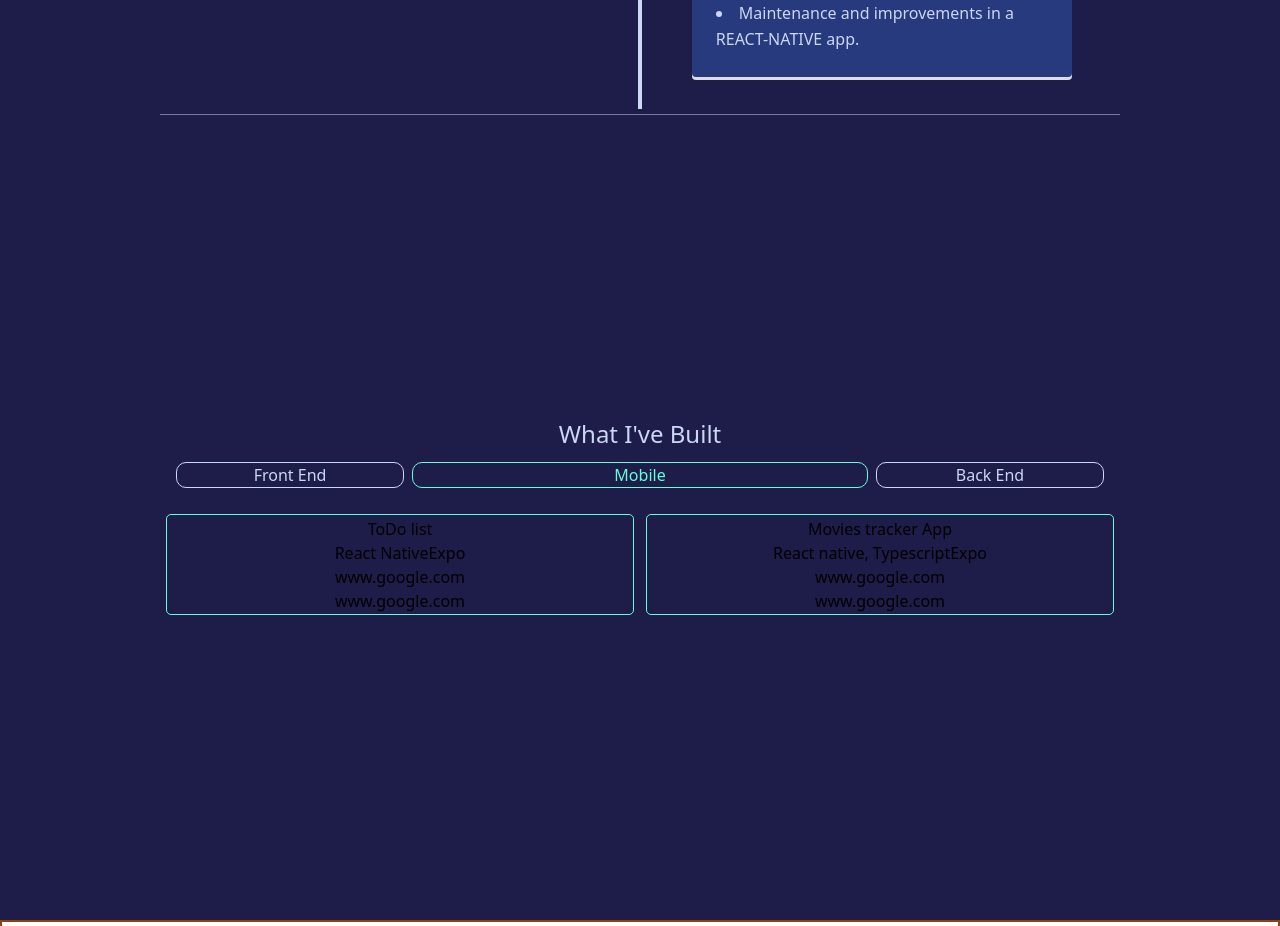
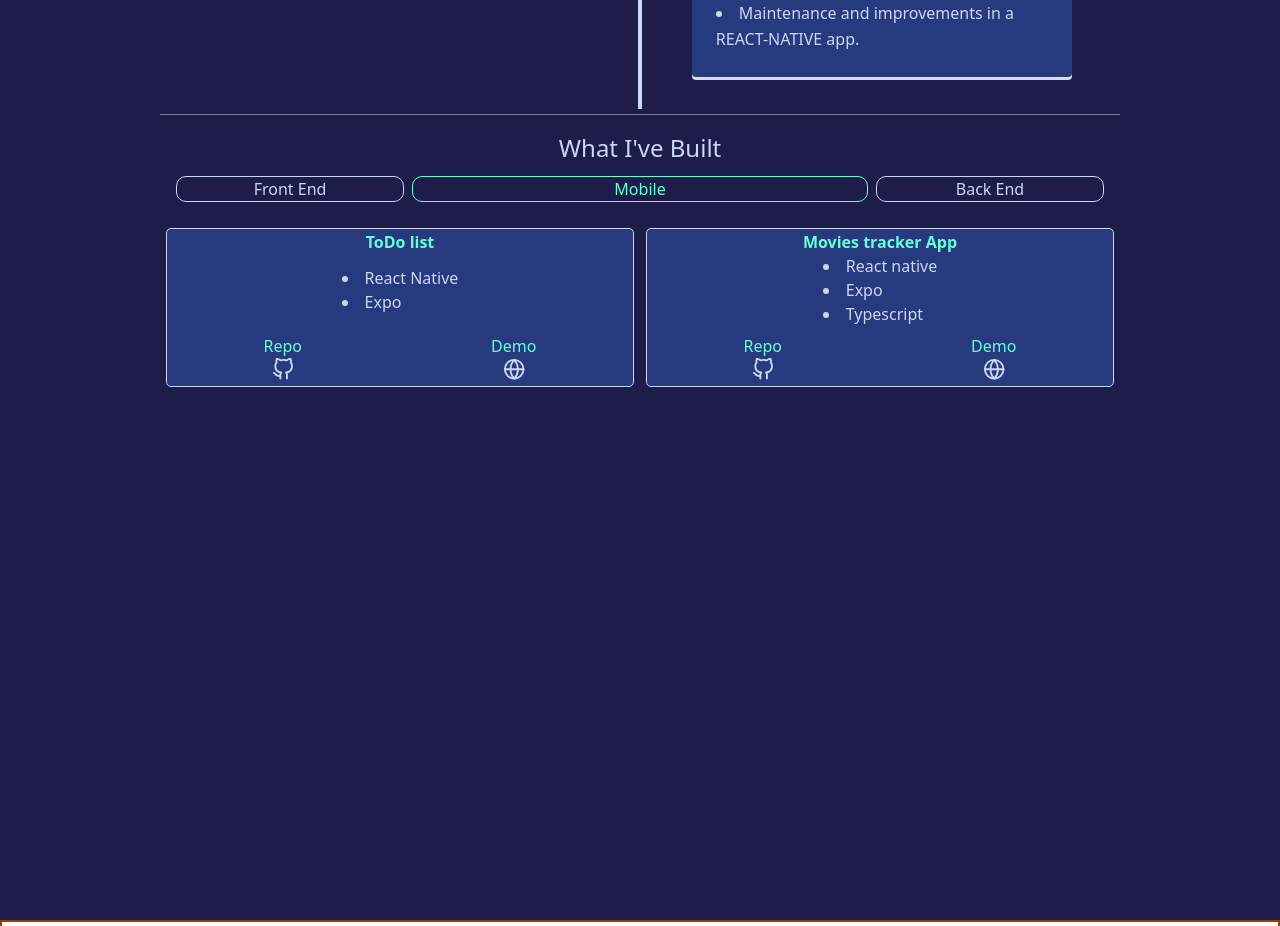
Before and after one commit to GonzaloGorgojo/GonzaloGorgojoV2, a React (Vite) app: page / in a window 1280 px wide. Shown: the part 1860-2786 px from the top of the page. Built offline with nearby package versions, Linux system fonts and the light colour scheme.

Commit message:
feat(projects): finished projects screen with his components

```diff
--- a/src/assets/projects.json
+++ b/src/assets/projects.json
@@ -4,53 +4,53 @@
     "tag": "Mobile",
     "technologies": ["React Native", "Expo"],
     "description": "ToDo list",
-    "demoLink": "www.google.com",
-    "repoLink": "www.google.com"
+    "demoLink": "https://www.google.com/",
+    "repoLink": "https://www.google.com/"
   },
   {
     "id": 2,
     "tag": "Mobile",
-    "technologies": ["React native, Typescript", "Expo"],
+    "technologies": ["React native", "Expo", "Typescript"],
     "description": "Movies tracker App",
-    "demoLink": "www.google.com",
-    "repoLink": "www.google.com"
+    "demoLink": "https://www.google.com/",
+    "repoLink": "https://www.google.com/"
   },
   {
     "id": 3,
     "tag": "Front End",
-    "technologies": ["React, Typescript", "Vite"],
+    "technologies": ["React", "Typescript", "Vite"],
     "description": "Super Front app",
-    "demoLink": "www.google.com",
-    "repoLink": "www.google.com"
+    "demoLink": "https://www.google.com/",
+    "repoLink": "https://www.google.com/"
   },
   {
     "id": 4,
     "tag": "Front End",
-    "technologies": ["React, Typescript", "Vite"],
+    "technologies": ["React", "Typescript", "Vite"],
     "description": "Ultra front app",
-    "repoLink": "www.google.com"
+    "repoLink": "https://www.google.com/"
   },
   {
     "id": 5,
     "tag": "Back End",
-    "technologies": ["Node, Nestjs", "Typescript"],
+    "technologies": ["Node", "Nestjs", "Typescript"],
     "description": "Super back app",
-    "demoLink": "www.google.com",
-    "repoLink": "www.google.com"
+    "demoLink": "https://www.google.com/",
+    "repoLink": "https://www.google.com/"
   },
   {
     "id": 6,
     "tag": "Back End",
-    "technologies": ["Node, Nestjs", "Typescript"],
+    "technologies": ["Node", "Nestjs", "Typescript"],
     "description": "Super back app",
-    "demoLink": "www.google.com",
-    "repoLink": "www.google.com"
+    "demoLink": "https://www.google.com/",
+    "repoLink": "https://www.google.com/"
   },
   {
     "id": 7,
     "tag": "Back End",
-    "technologies": ["Node, Nestjs", "Typescript"],
+    "technologies": ["Node", "Nestjs", "Typescript"],
     "description": "Super back app",
-    "repoLink": "www.google.com"
+    "repoLink": "https://www.google.com/"
   }
 ]
--- a/src/components/header/header.tsx
+++ b/src/components/header/header.tsx
@@ -24,14 +24,7 @@ function Header(): JSX.Element {
         </h1>
         <ReactTypical
           className="header-title"
-          steps={[
-            'I Destroy 🖥️',
-            1500,
-            'I Ups..',
-            1500,
-            'I Build Software 🤠',
-            3000,
-          ]}
+          steps={['I Destroy.. Ups', 2000, 'I Build Software 🤠', 3000]}
           loop={Infinity}
           wrapper="h4"
         />
--- a/src/components/page-index/pageIndex.tsx
+++ b/src/components/page-index/PageIndex.component.tsx
@@ -5,7 +5,7 @@ function PageIndex(): JSX.Element {
   const [isActive, setIsActive] = useState(1);
 
   return (
-    <div className="flex flex-col items-start fixed left-2 top-1/2 w-1/4">
+    <div className="flex flex-col fixed left-2 top-1/2">
       <div className="relative">
         <a href="#about" onClick={() => setIsActive(1)}>
           <div
--- a/src/components/projects/ProjectCard.component.tsx
+++ b/src/components/projects/ProjectCard.component.tsx
@@ -1,4 +1,5 @@
 import { ProjectTagEnum } from 'src/common/enums';
+import { FiGithub, FiGlobe } from 'react-icons/fi';
 
 type Props = {
   showTag: ProjectTagEnum;
@@ -14,10 +15,41 @@ function ProjectCard(props: Props) {
 
   return (
     <div className={tag === showTag ? 'projects-card' : 'hidden'}>
-      <p>{description}</p>
-      <p>{technologies}</p>
-      <p>{repoLink}</p>
-      <p>{demoLink}</p>
+      <h3 className="projects-card-title">{description}</h3>
+      <p className="projects-card-technos">
+        {technologies.map((t) => (
+          <li key={t}>{t}</li>
+        ))}
+      </p>
+      <div className="flex flex-row  w-full justify-around mt-2 mb-1">
+        <div className="flex flex-col">
+          <p className="projects-icon-title">Repo</p>
+          <a
+            className="projects-icon-link"
+            href={repoLink}
+            target="_blank"
+            rel="noreferrer"
+          >
+            <FiGithub />
+          </a>
+        </div>
+
+        {demoLink ? (
+          <div className="flex flex-col">
+            <p className="projects-icon-title">Demo</p>
+            <a
+              className="projects-icon-link"
+              href={demoLink}
+              target="_blank"
+              rel="noreferrer"
+            >
+              <FiGlobe />
+            </a>
+          </div>
+        ) : (
+          ''
+        )}
+      </div>
     </div>
   );
 }
--- a/src/components/social/contact.tsx
+++ b/src/components/social/ContantLinks.component.tsx
@@ -2,7 +2,7 @@ import { FiLinkedin, FiGithub, FiMail } from 'react-icons/fi';
 
 function ContactLinks(): JSX.Element {
   return (
-    <div className="flex flex-col items-end w-1/4 fixed right-2 top-1/2">
+    <div className="flex flex-col items-end fixed right-2 top-1/2">
       <a
         href="https://www.linkedin.com/in/gonzalogorgojo"
         target="_blank"
--- a/src/index.css
+++ b/src/index.css
@@ -12,6 +12,7 @@
 
 * {
   scroll-behavior: smooth;
+  margin: 0;
 }
 
 /*Social links*/
@@ -130,11 +131,33 @@
 
 /* components/projects/Projectcard */
 .projects-card {
-  border: 1px solid var(--main-text-color);
+  border: 1px solid var(--alternative-text-color);
   border-radius: 5px;
   margin: 0.4rem;
   padding: 0.1rem;
   display: flex;
   flex-direction: column;
   align-items: center;
+  justify-content: space-between;
+  background-color: var(--alternative-bg-color);
 }
+.projects-card-title {
+  color: var(--main-text-color);
+  font-weight: bolder;
+}
+.projects-card-technos {
+  color: var(--alternative-text-color);
+}
+.projects-icon-link {
+  color: var(--alternative-text-color);
+  font-size: 1.4rem;
+  display: flex;
+  justify-content: center;
+}
+.projects-icon-link:hover {
+  color: var(--main-text-color);
+}
+.projects-icon-title {
+  color: var(--main-text-color);
+  text-align: center;
+}
--- a/src/screens/projects/projects.screen.tsx
+++ b/src/screens/projects/projects.screen.tsx
@@ -18,7 +18,7 @@ function ProjectScreen(): JSX.Element {
   return (
     <div
       id="projects"
-      className="projects-container container flex flex-col justify-center items-center h-screen py-3"
+      className="projects-container container flex flex-col items-center h-screen py-3"
     >
       <h2
         className="text-2xl mb-3"
```
Also changed, not shown: src/App.tsx (+6 -6 lines).
